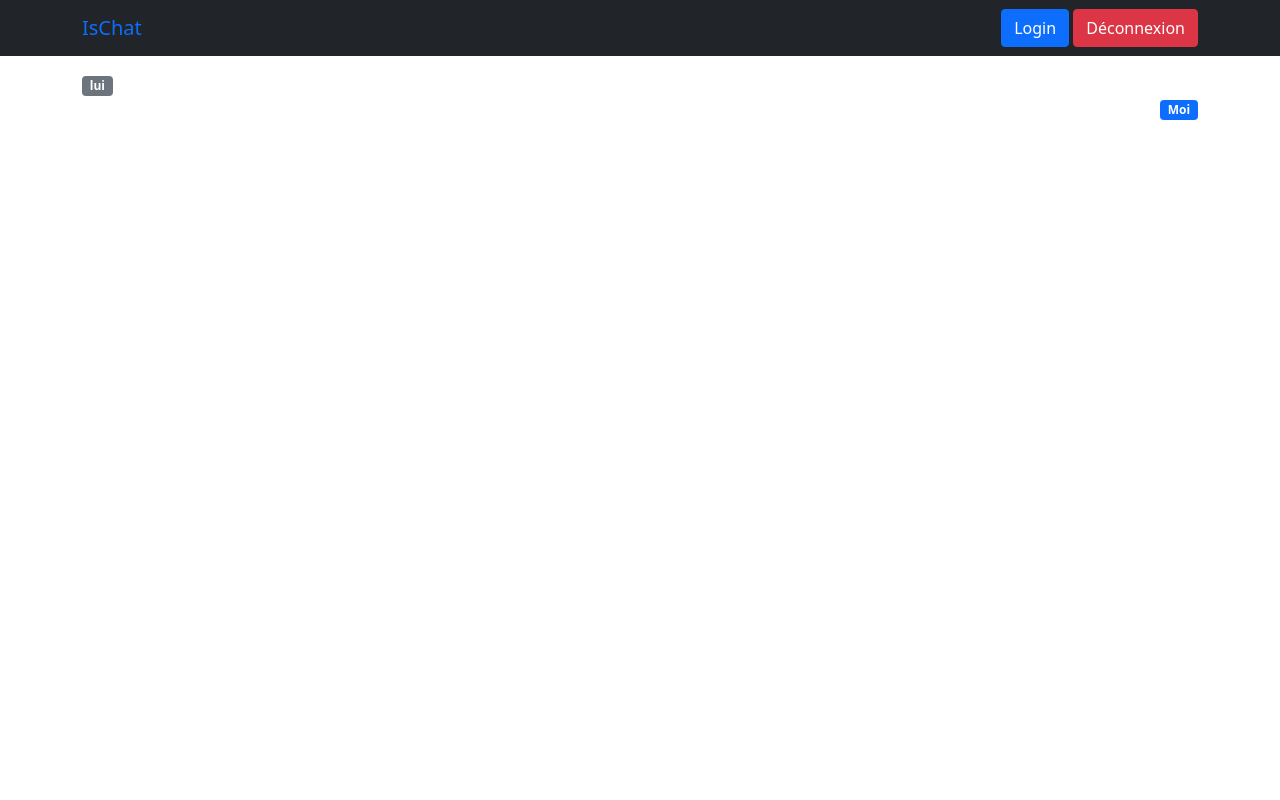
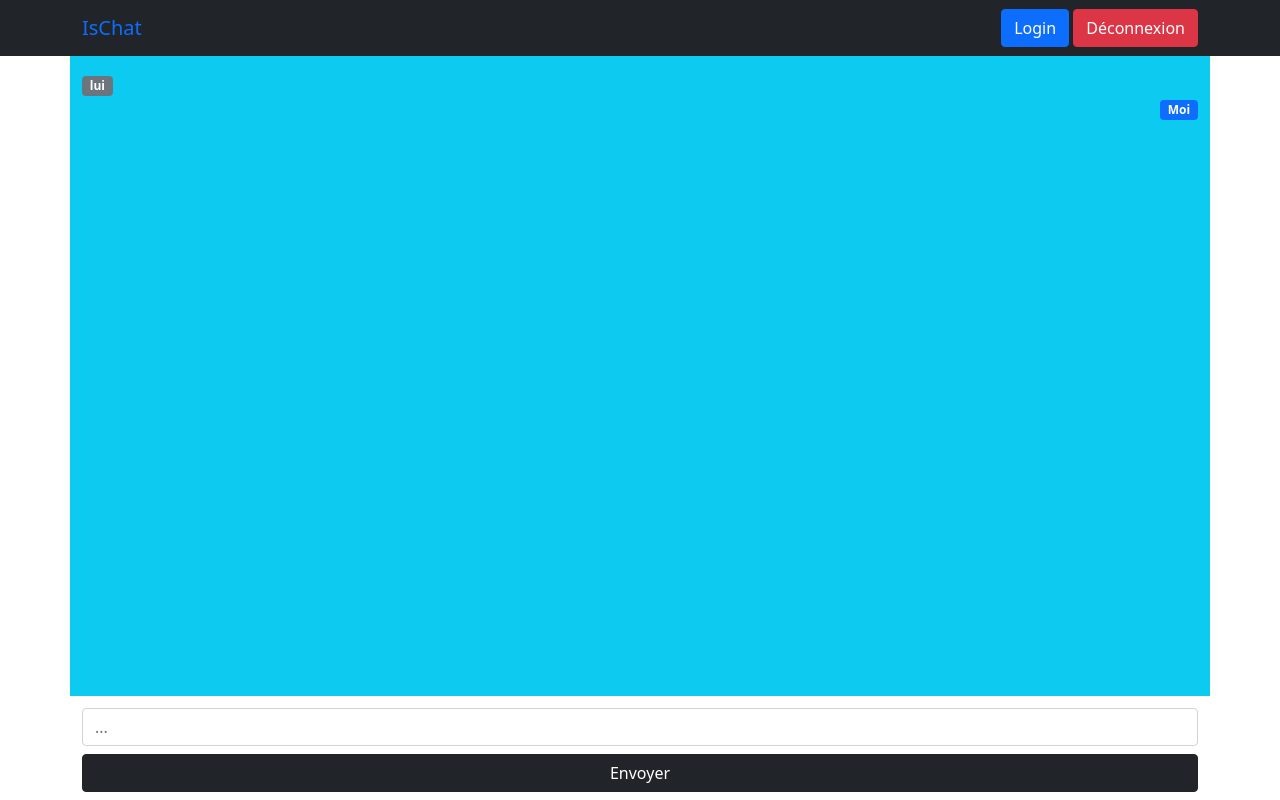
Before and after one commit to ishernan/Chat, a plain HTML site: page index.html in a window 1280 px wide. Drawn offline with nearby package versions, Linux system fonts and the light colour scheme.

Commit message:
formulaireHTML

```diff
--- a/index.html
+++ b/index.html
@@ -37,16 +37,22 @@
       </div>
     </nav>
 
-    <main class="container py-3 container-chat" id="contenuWeb">
+    <main class="container py-3 container-chat bg-info" id="contenuWeb">
       <div class="text-start">
         <span class="badge bg-secondary">lui</span>
       </div>
       <div class="text-end">
         <span class="badge bg-primary">Moi</span>
       </div>
+    </main>
+
+    <form id="formulaire" class="container mb-2 fixed-bottom">
+      <input type="text" class="form-control" placeholder="..." id="text">
+      <button class="btn btn-dark w-100 mt-2" type="submit">Envoyer</button>
 
 
-    </main>
+
+    </form>
 
 
 
--- a/style.css
+++ b/style.css
@@ -1,3 +1,4 @@
 .container-chat {
-  height: calc(100vh - 160px);
+  height: calc(100vh - 160px); /* calcule le height par rapport à l'ecran */
+  overflow-y: scroll;
 }
```
